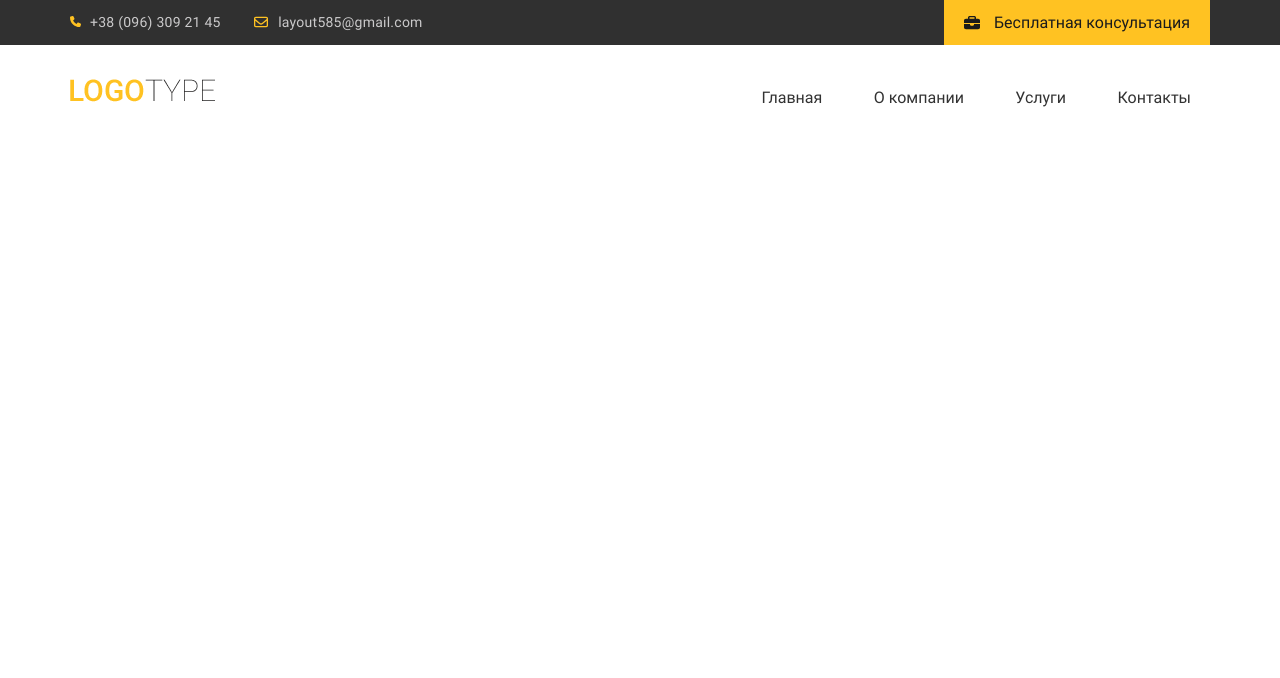
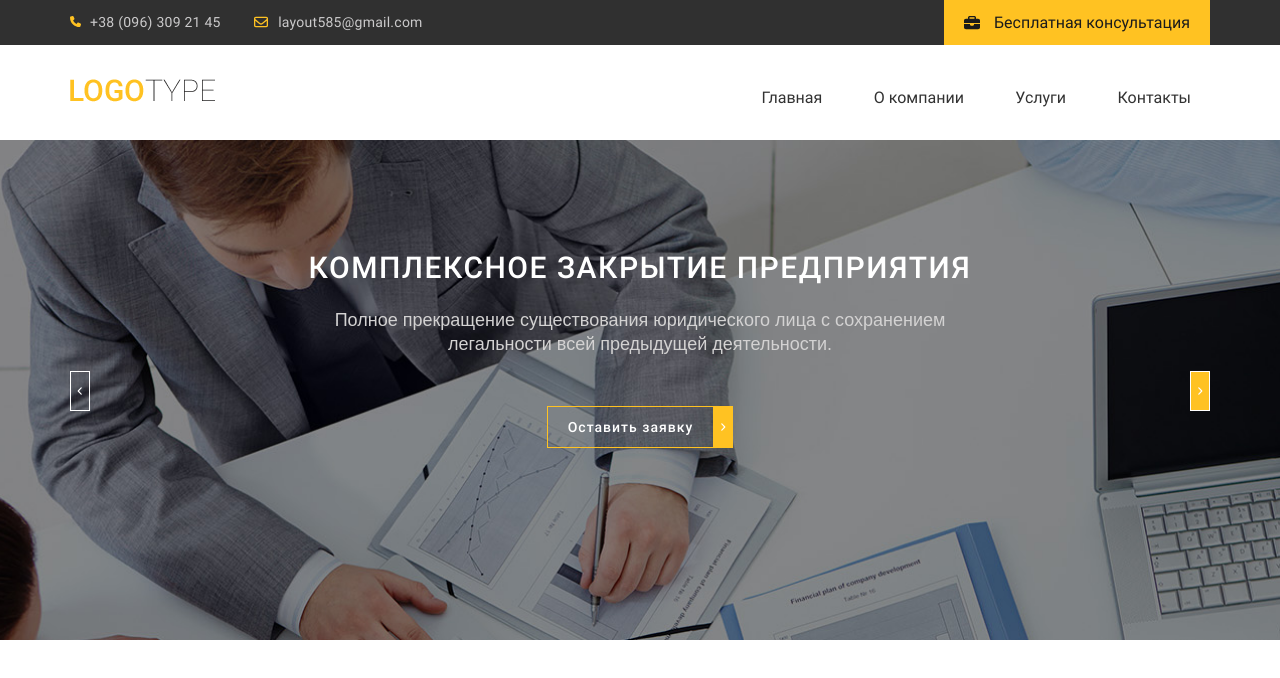
Before and after one commit to Camarederic/Legal-Consultation, a website: page app/index.html in a window 1280 px wide. Drawn offline with nearby package versions, Linux system fonts and the light colour scheme; files that its build step writes are made by us from their sources; files whose address does not match are found by name.

Commit message:
added the slider section

```diff
--- a/app/index.html
+++ b/app/index.html
@@ -19,7 +19,9 @@
               >+38 (096) 309 21 45</a
             >
             <a class="header__email" href="#">layout585@gmail.com</a>
-            <a class="header__btn" data-fancybox data-src="#modal" href="#">Бесплатная консультация</a>
+            <a class="header__btn" data-fancybox data-src="#modal" href="#"
+              >Бесплатная консультация</a
+            >
           </div>
         </div>
       </div>
@@ -52,6 +54,51 @@
       </div>
     </header>
 
+    <main class="main">
+      <section class="slider">
+        <div class="container">
+          <div class="slider__inner">
+            <div class="slider__item">
+              <div class="slider__item-content">
+                <div class="slider__title">
+                  КОМПЛЕКСНОЕ ЗАКРЫТИЕ ПРЕДПРИЯТИЯ
+                </div>
+                <div class="slider__text">
+                  Полное прекращение существования юридического лица с
+                  сохранением легальности всей предыдущей деятельности.
+                </div>
+                <a class="slider__btn" data-fancybox data-src="#modal" href="#">Оставить заявку</a>
+              </div>
+            </div>
+            <div class="slider__item">
+              <div class="slider__item-content">
+                <div class="slider__title">
+                  КОМПЛЕКСНОЕ ЗАКРЫТИЕ ПРЕДПРИЯТИЯ
+                </div>
+                <div class="slider__text">
+                  Полное прекращение существования юридического лица с
+                  сохранением легальности всей предыдущей деятельности.
+                </div>
+                <a class="slider__btn" data-fancybox data-src="#modal" href="#">Оставить заявку</a>
+              </div>
+            </div>
+            <div class="slider__item">
+              <div class="slider__item-content">
+                <div class="slider__title">
+                  КОМПЛЕКСНОЕ ЗАКРЫТИЕ ПРЕДПРИЯТИЯ
+                </div>
+                <div class="slider__text">
+                  Полное прекращение существования юридического лица с
+                  сохранением легальности всей предыдущей деятельности.
+                </div>
+                <a class="slider__btn" data-fancybox data-src="#modal" href="#">Оставить заявку</a>
+              </div>
+            </div>
+          </div>
+        </div>
+      </section>
+    </main>
+
     <div id="modal">
       <h2>Hello!</h2>
       <p>You are awesome!</p>
@@ -62,3 +109,5 @@
     <script src="js/main.min.js"></script>
   </body>
 </html>
+
+<img src="icons/angle-right.svg" alt="">
--- a/app/js/main.js
+++ b/app/js/main.js
@@ -1,3 +1,9 @@
 $(function () {
-
+  $(".slider__inner").slick({
+    nextArrow:
+      '<button type="button" class="slick-btn slick-next"><img src="icons/angle-right.svg"></button>',
+    prevArrow:
+      '<button type="button" class="slick-btn slick-prev"><img src="icons/angle-left.svg"></button>',
+    infinite: false,
+  });
 });
--- a/app/scss/_vars.scss
+++ b/app/scss/_vars.scss
@@ -20,3 +20,15 @@ $accent: #ffc222;
   font-family: "PTSerif-Bold", sans-serif;
   font-weight: 700;
 }
+
+%default-btn {
+  font-size: 14px;
+  line-height: 24px;
+  letter-spacing: 1px;
+  @extend %roboto-500;
+  color: #fff;
+  padding: 8px 20px 8px 20px;
+  border: 1px solid $accent;
+  border-right-width: 20px;
+  display: inline-block;
+}
--- /dev/null
+++ b/app/scss/blocks/_slider.scss
@@ -0,0 +1,66 @@
+.slider {
+  min-height: 500px;
+  background-image: url("../images/slider-fon.jpg");
+  background-repeat: no-repeat;
+  background-position: center center;
+  background-size: cover;
+  &__item-content {
+    max-width: 665px;
+    text-align: center;
+    padding-top: 110px;
+    margin: 0 auto;
+  }
+  &__title {
+    text-transform: uppercase;
+    color: #fff;
+    font-size: 30px;
+    line-height: 36px;
+    font-weight: 500;
+    letter-spacing: 1.5px;
+    margin-bottom: 22px;
+    @extend %roboto-500;
+  }
+  &__text {
+    font-size: 18px;
+    line-height: 24px;
+    color: #d3d2d2;
+    margin-bottom: 50px;
+  }
+  &__btn {
+    @extend %default-btn;
+    position: relative;
+    &::after {
+      content: "";
+      position: absolute;
+      background-image: url("../icons/angle-right.svg");
+      width: 10px;
+      height: 10px;
+      right: -17px;
+      top: 15px;
+      background-repeat: no-repeat;
+    }
+  }
+  &__inner {
+    position: relative;
+  }
+}
+
+.slick-btn {
+  position: absolute;
+  top: 75%;
+  z-index: 3;
+  height: 40px;
+  border: 1px solid #fff;
+  background-color: $accent;
+  cursor: pointer;
+}
+.slick-btn.slick-disabled {
+  cursor: default;
+  background-color: transparent;
+}
+.slick-next {
+  right: 0;
+}
+.slick-prev {
+  left: 0;
+}
--- a/app/scss/style.scss
+++ b/app/scss/style.scss
@@ -4,6 +4,7 @@
 @import "global";
 @import "libs";
 @import 'blocks/header';
+@import "blocks/slider";
 
 
 
```
Also changed, not shown: app/icons/angle-left.svg (added), app/icons/angle-right.svg (added), app/js/main.min.js.
